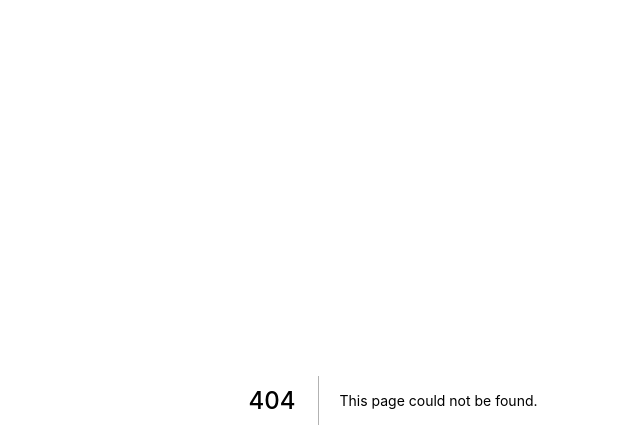
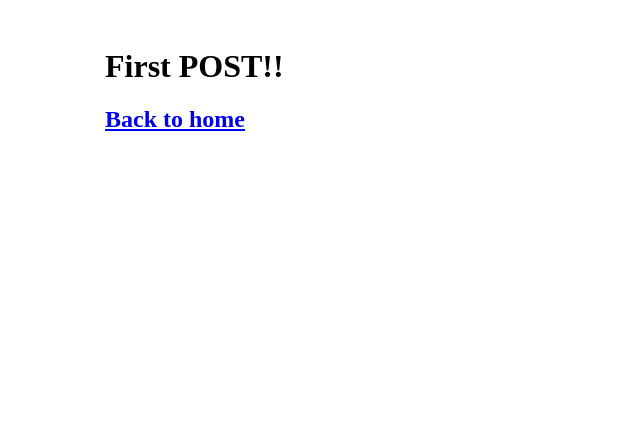
Before and after one commit to aylorbrown/next-js-intro, a Next.js app in the folder nextjs-blog/: page /posts/first-post in a window 1280 px wide. Before the commit this address had no page. Shown: the top 448 px of the page, without its empty margins (247-887 px from the left). Built offline with nearby package versions, Linux system fonts and the light colour scheme.

Commit message:
adds layout component, css

```diff
--- /dev/null
+++ b/nextjs-blog/components/layout.js
@@ -0,0 +1,5 @@
+import styles from './layout.module.css'
+
+export default function Layout({ children }) {
+    return <div className={styles.container}>{children}</div>
+  }
--- /dev/null
+++ b/nextjs-blog/components/layout.module.css
@@ -0,0 +1,5 @@
+.container {
+    max-width: 36rem;
+    padding: 0 1rem;
+    margin: 3rem auto 6rem;
+  }
--- a/nextjs-blog/pages/index.js
+++ b/nextjs-blog/pages/index.js
@@ -1,4 +1,6 @@
 import Head from 'next/head'
+import Link from 'next/link'
+
 
 export default function Home() {
   return (
@@ -10,7 +12,7 @@
 
       <main>
         <h1 className="title">
-          Learn <a href="https://nextjs.org">Next.js!</a>
+        Read <Link href="/posts/first-post"><a>this page!</a></Link>
         </h1>
 
         <p className="description">
--- /dev/null
+++ b/nextjs-blog/pages/posts/first-post.js
@@ -0,0 +1,19 @@
+import Head from 'next/head'
+import Link from 'next/link'
+import Layout from '../../components/layout'
+
+  export default function FirstPost() {
+    return (
+      <Layout>
+        <Head>
+        <title>First Post</title>
+        </Head>
+        <h1>First POST!!</h1>
+        <h2>
+          <Link href="/">
+            <a>Back to home</a>
+          </Link>
+        </h2>
+      </Layout>
+    )
+  }
```
